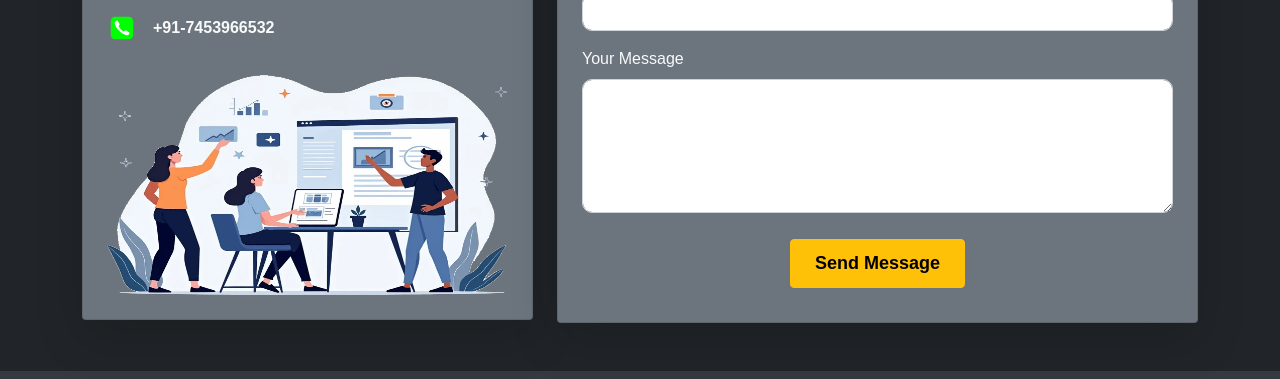
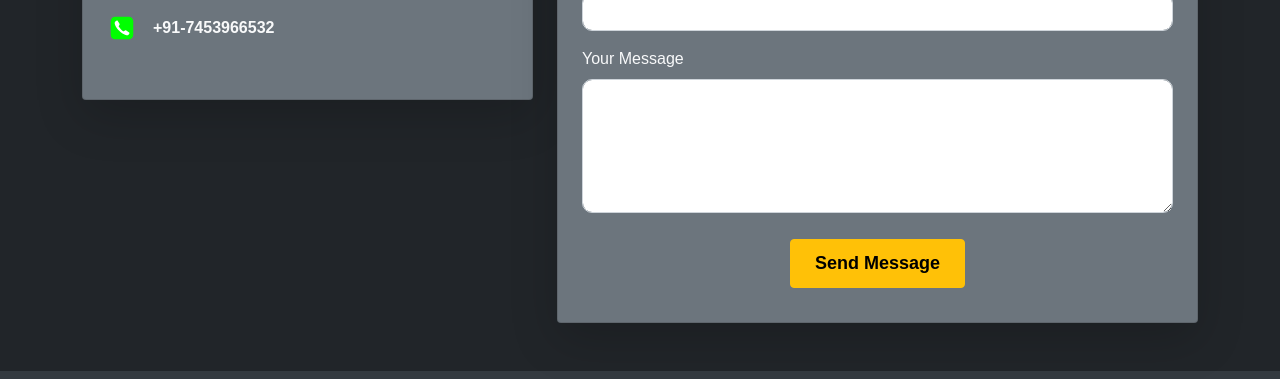
Before and after one commit to Hari-singh-Joshi/Hari-PortFolio, a plain HTML site: page index.html in a window 1280 px wide. Shown: the part 5073-5452 px from the top of the page. Drawn offline with nearby package versions, Linux system fonts and the light colour scheme; animation ran at ten frames a second.

Commit message:
Update index.html

```diff
--- a/index.html
+++ b/index.html
@@ -689,7 +689,7 @@
                                     <strong class="ms-3"><a href="tel:+917453966532" class="text-light text-decoration-none">+91-7453966532</a></strong>
                                 </li>
                             </ul>
-                            <img src="img/third.webp" height="220px" width="400px">
+
                         </div>
                     </div>
 
```
